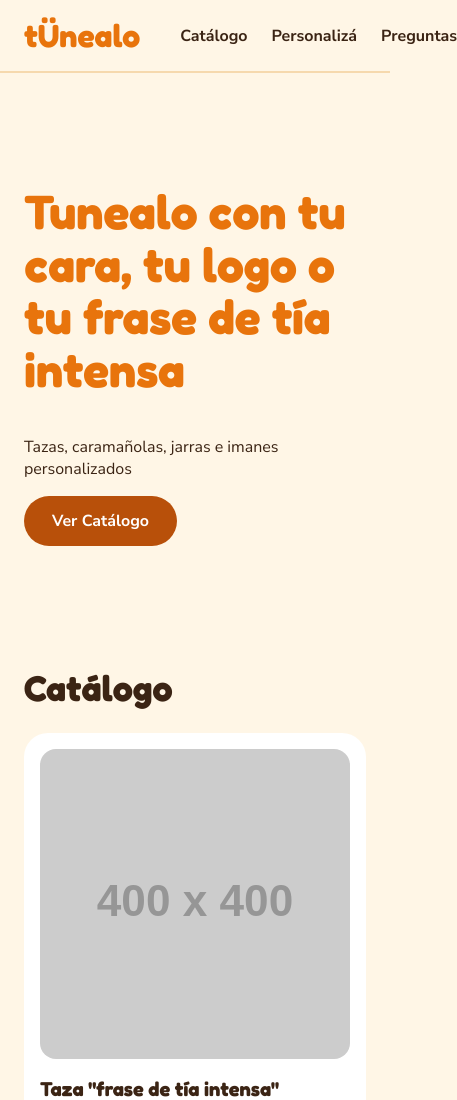
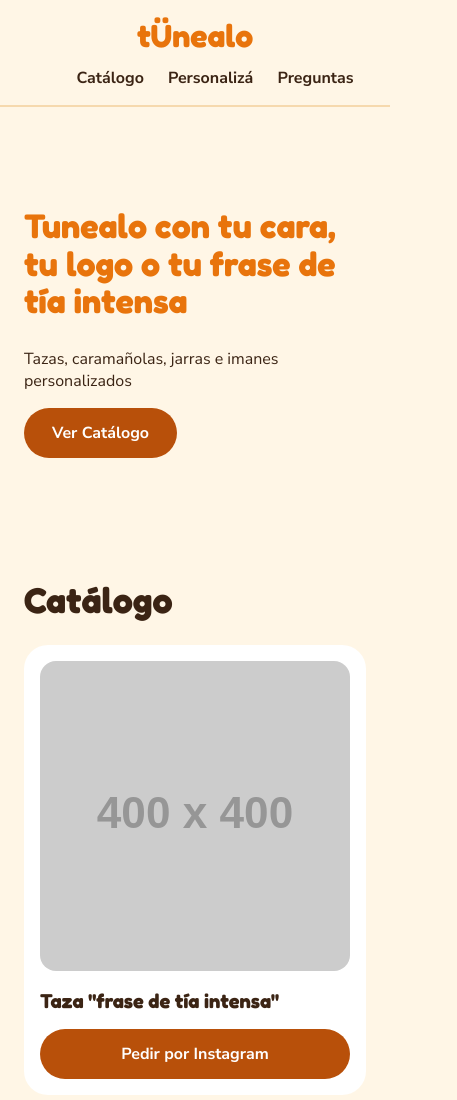
Before and after one commit to ignaciocastello1/tunealo-web, a plain HTML site: page index.html in a window 390 px wide. Shown: the top 1100 px of the page, 457 px wide, since content can reach past the window. Drawn offline with Linux system fonts and the light colour scheme; placeholder pictures from the web are drawn by us.

Commit message:
titulo para google y ajustes para celular

```diff
--- a/estilos.css
+++ b/estilos.css
@@ -204,3 +204,14 @@ footer p {
     color: #FFF6E6;
     font-weight: bold;
 }
+
+@media (max-width: 600px) {
+    .portada h1 {
+        font-size: 34px;
+    }
+
+    header {
+        flex-direction: column;
+        gap: 12px;
+    }
+}
```
